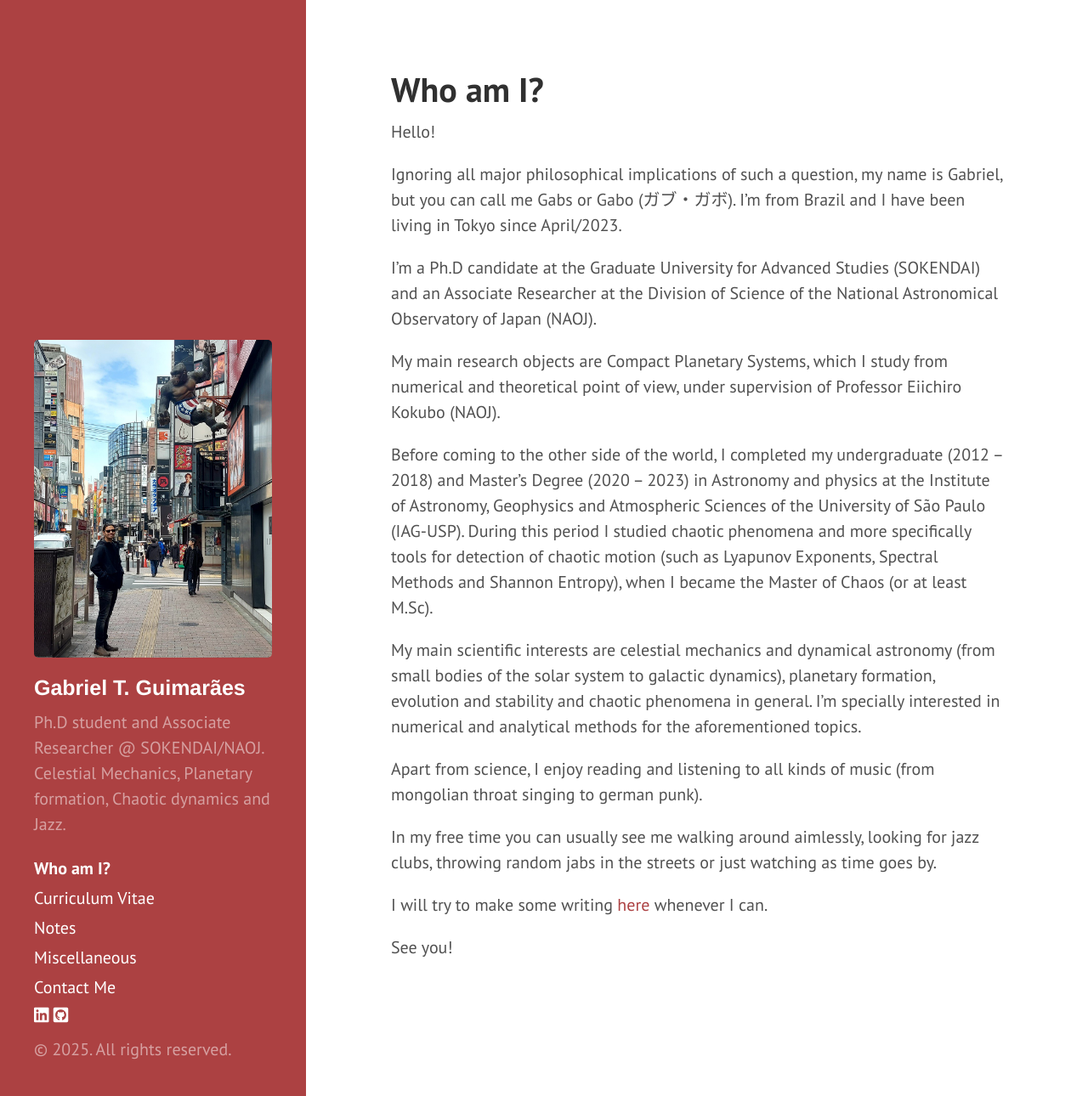
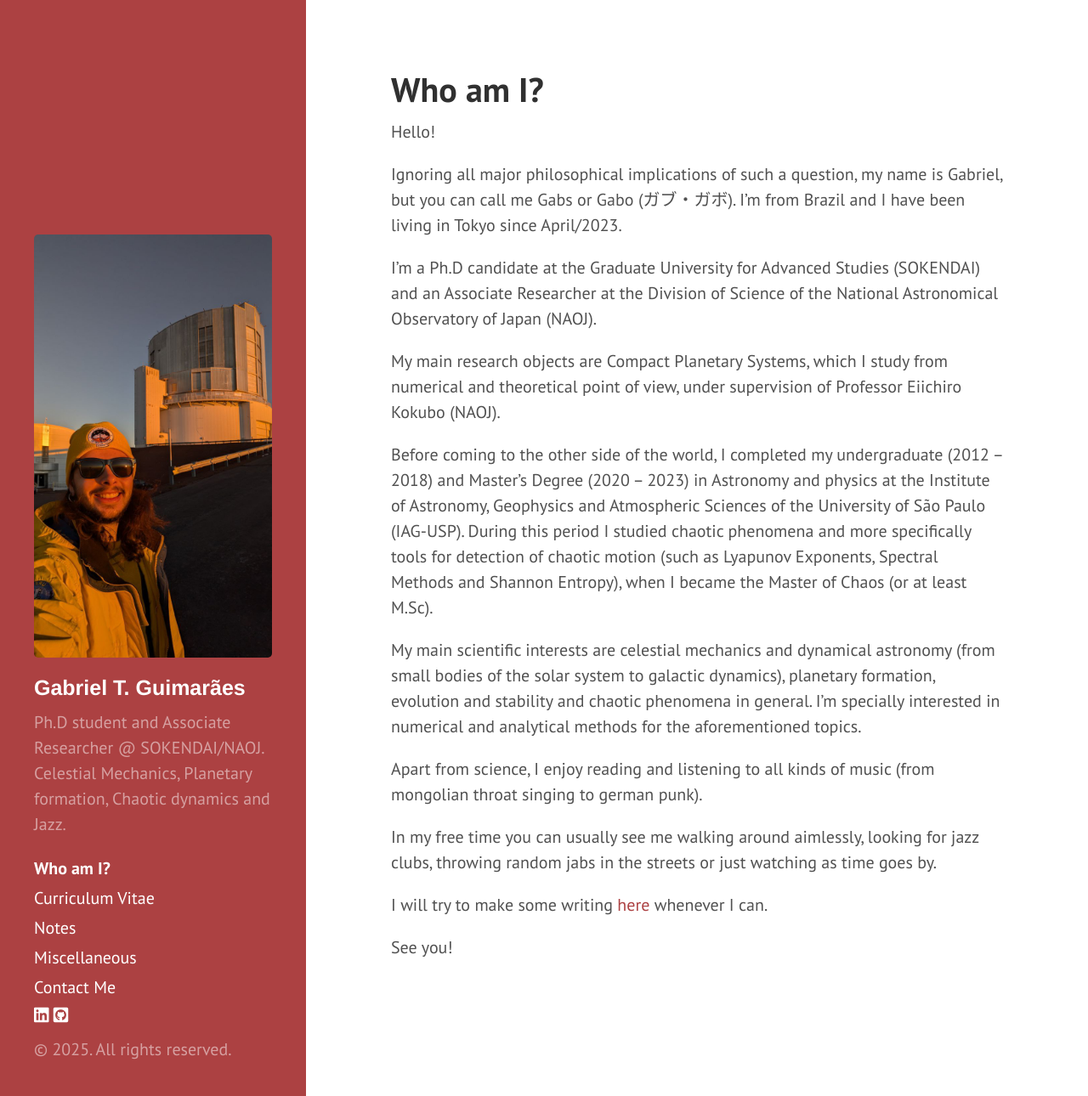
Before and after one commit to gabrieltxg/gabrieltxg.github.io, a Jekyll site: the page built from _pages/1-about.md, in a window 1280 px wide and 1290 px high. Shown: the whole window at 85% size. Built offline with Jekyll 4.4.1, drawn with Linux system fonts in a browser that asks for light colours; nearby versions of some CDN libraries; Markdown is read by kramdown in place of the engine named in the settings; a style sheet for code colours, icons or effects is not loaded.

Commit message:
Update sidebar.html

```diff
--- a/_includes/sidebar.html
+++ b/_includes/sidebar.html
@@ -1,7 +1,7 @@
 <div class="sidebar">
   <div class="container sidebar-sticky">
     <div class="sidebar-about">
-      <img src="/public/pric_profil.jpg" alt="hi" class="inline"/>
+      <img src="/public/pric_profil2.jpg" alt="hi" class="inline"/>
       <h1>
         <a href="/">
           {{ site.title }}
```
